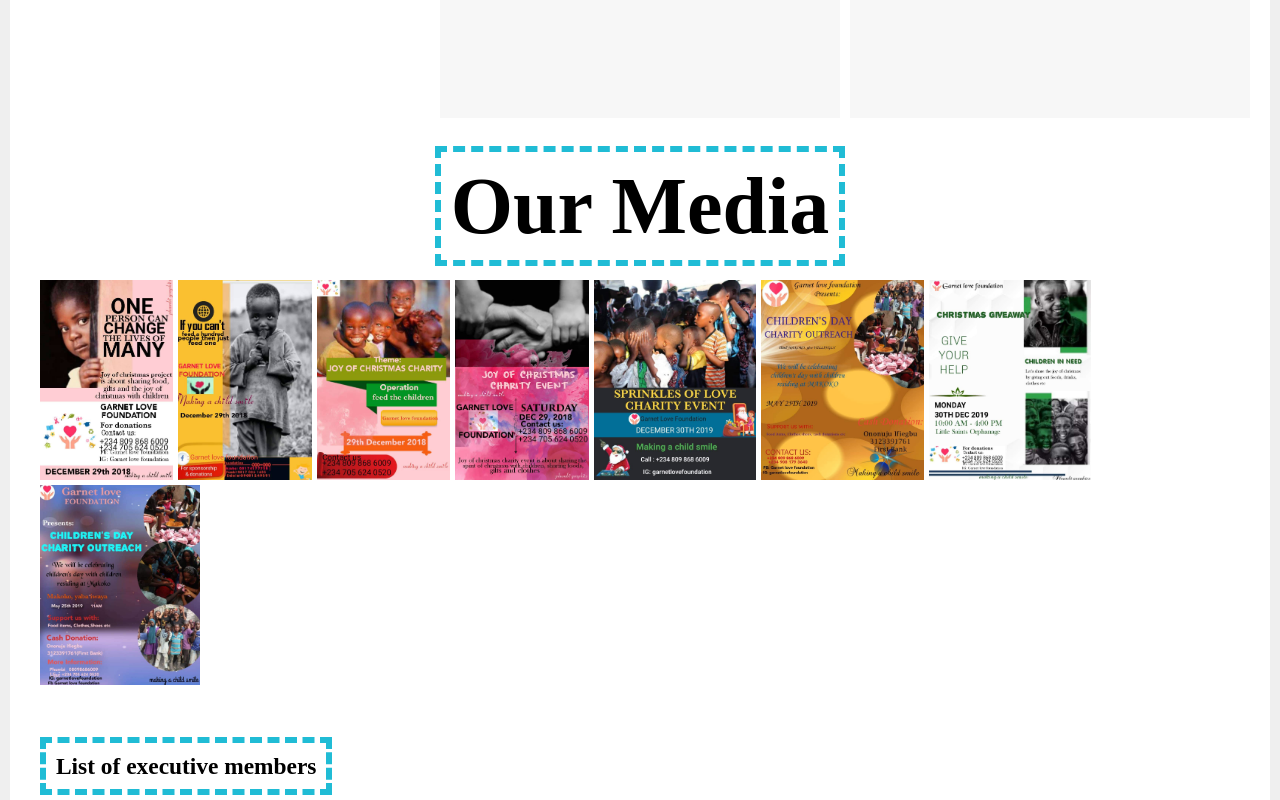
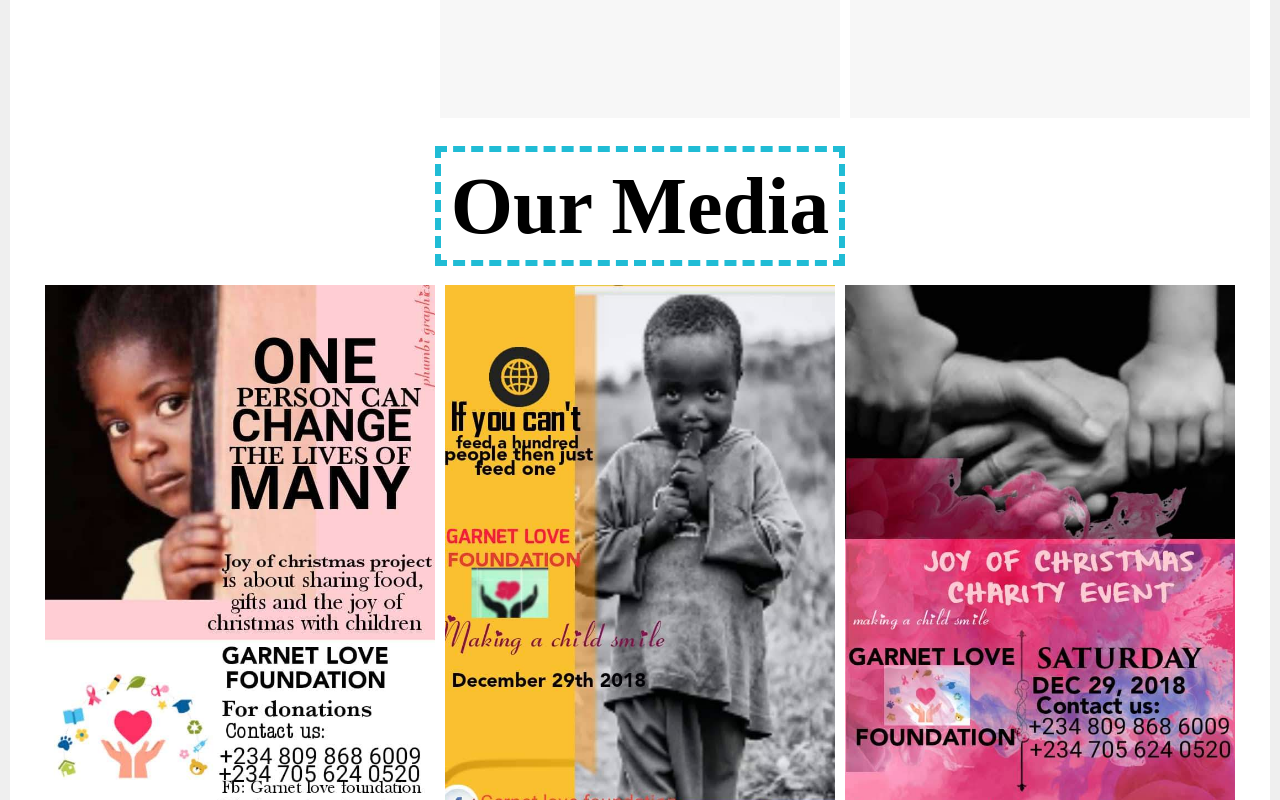
Before and after one commit to colemanx12/colemanx12.io, a plain HTML site: page index.html in a window 1280 px wide. Shown: the part 740-1540 px from the top of the page. Drawn offline with Linux system fonts and the light colour scheme.

Commit message:
pic sizes

```diff
--- a/index.html
+++ b/index.html
@@ -55,17 +55,45 @@ They deserve to live better You can always join us on this train and make a diff
       <img src="image/pic.jpg"  style="width:100%">
     </div>
   </div>
-			<div class="section">
+			<div class="section">  <style>
+                * {
+                  box-sizing: border-box;
+                }
+
+                .column {
+                  float: left;
+                  width: 33.33%;
+                  padding: 5px;
+                }
+
+                /* Clearfix (clear floats) */
+                .row::after {
+                  content: "";
+                  clear: both;
+                  display: table;
+                }
+                </style>
             <h1><span>Our Media</span></h1>
-		    <img  src="image/2018.1.png"  height="200"/>
-			<img   src="image/2018.2.png" height="200" />
-		    <img  src="image/2018.3.png" height="200" />
-			<img src="image/2018.4.png" height="200"/>
-			<img  src="image/2019.1.png" height="200" />
-			<img  src="image/2019.2.png"  height="200"/>
-			<img  src="image/2019.3.png" height="200" />
-            <img src="image/2019.4.png" height="200" />
-            </div>
+            <div class="row">
+                <div class="column">
+                  <img src="image/2018.1.png"  style="width:100%">
+                </div>
+                <div class="column">
+                  <img src="image/2018.2.png" style="width:100%">
+                </div>
+                <div class="column">
+                  <img src="image/2018.4.png"  style="width:100%">
+                </div>
+                <div class="column">
+                    <img src="image/2019.1.png"  style="width:100%">
+                  </div>
+                  <div class="column">
+                    <img src="image/2019.2.png" style="width:100%">
+                  </div>
+                  <div class="column">
+                    <img src="image/2019.3.png" style="width:100%">
+                  </div>
+                  </div>
 
         <!-- About Me section end -->
 
```
